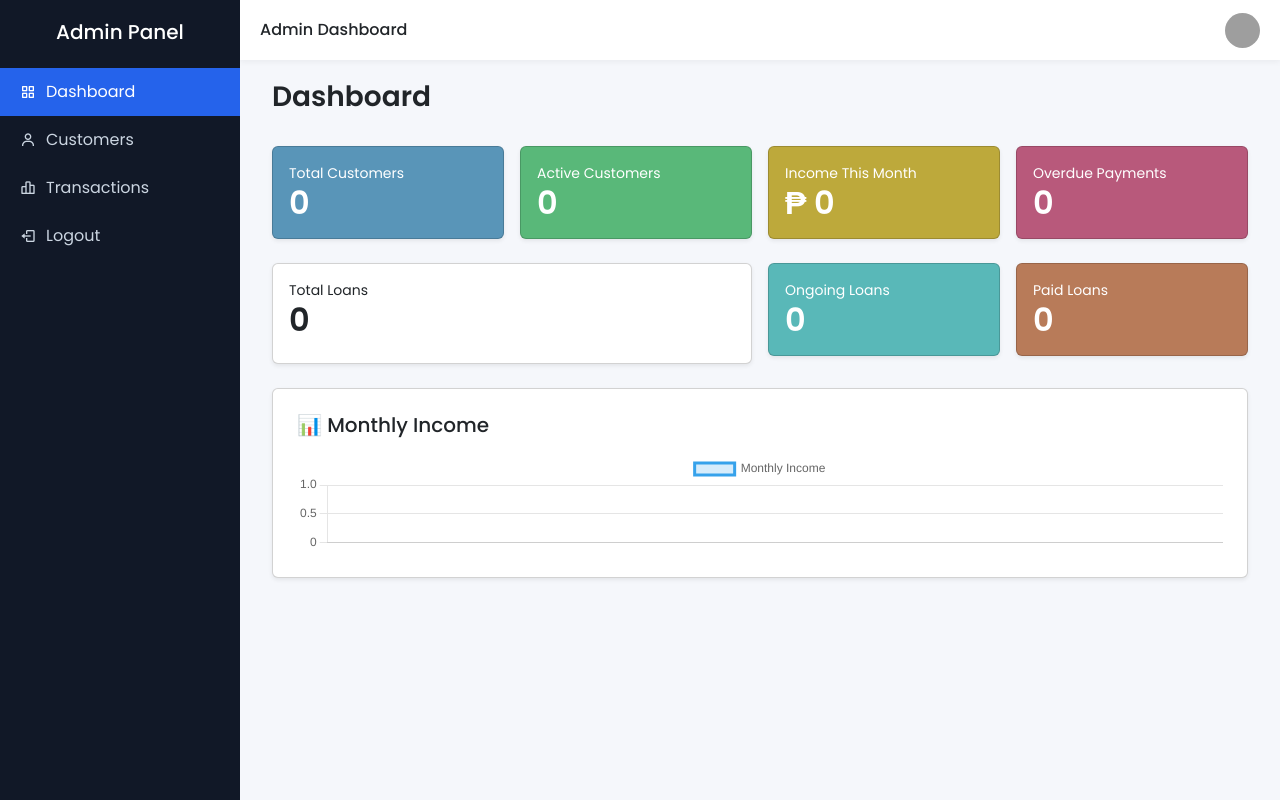
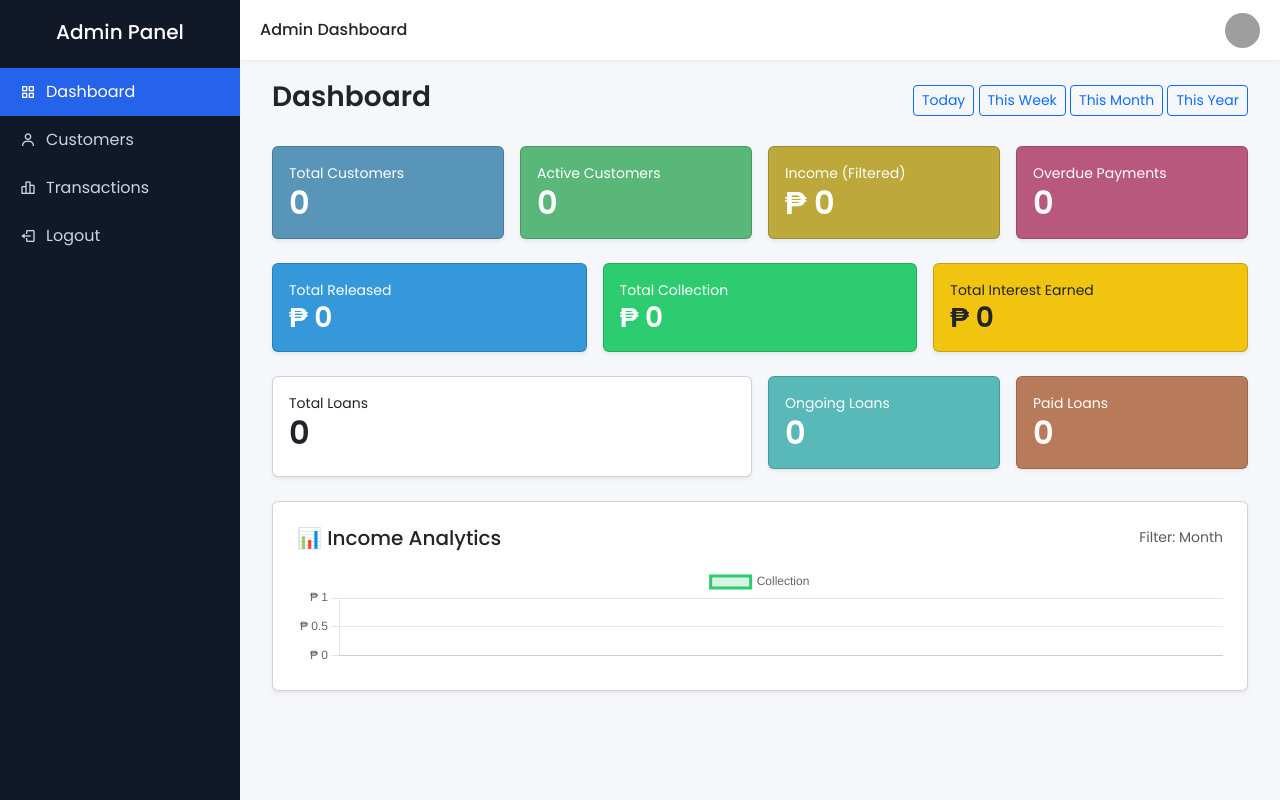
Before and after one commit to jonathan24-prog/Loan-management-System, a Django app: page /dashboard/ in a window 1280 px wide. Run offline with Django 5.2, Linux system fonts and the light colour scheme; data that the repository does not hold is empty; grey boxes are pictures that could not be loaded.

Commit message:
dashboard and customer detail adjustments

```diff
--- a/loans/templates/loans/dashboard.html
+++ b/loans/templates/loans/dashboard.html
@@ -3,12 +3,19 @@
 {% block content %}
 <div class="container-fluid">
 
-    <!-- PAGE TITLE -->
+    <!-- PAGE TITLE + FILTER -->
     <div class="d-flex justify-content-between align-items-center mb-4">
         <h3 class="fw-bold">Dashboard</h3>
+
+        <div>
+            <a href="?filter=day" class="btn btn-sm btn-outline-primary">Today</a>
+            <a href="?filter=week" class="btn btn-sm btn-outline-primary">This Week</a>
+            <a href="?filter=month" class="btn btn-sm btn-outline-primary">This Month</a>
+            <a href="?filter=year" class="btn btn-sm btn-outline-primary">This Year</a>
+        </div>
     </div>
 
-    <!-- STATS CARDS -->
+    <!-- MAIN STATS -->
     <div class="row g-3 mb-4">
         <div class="col-md-3">
             <div class="card shadow-sm p-3 text-white" style="background-color: rgb(89, 149, 184);">
@@ -26,8 +33,8 @@
 
         <div class="col-md-3">
             <div class="card shadow-sm p-3 text-white" style="background-color: rgb(189, 169, 59);">
-                <small>Income This Month</small>
-                <h2 class="fw-bold mb-0">₱ {{ monthly_income }}</h2>
+                <small>Income (Filtered)</small>
+                <h2 class="fw-bold mb-0">₱ {{ total_collection }}</h2>
             </div>
         </div>
 
@@ -39,6 +46,35 @@
         </div>
     </div>
 
+    <!-- FINANCIAL SUMMARY -->
+    <div class="row g-3 mb-4">
+
+        <!-- Total Released -->
+        <div class="col-md-4">
+            <div class="card shadow-sm p-3 text-white" style="background-color:#3498db;">
+                <small>Total Released</small>
+                <h3 class="fw-bold mb-0">₱ {{ total_released }}</h3>
+            </div>
+        </div>
+
+        <!-- Total Collection -->
+        <div class="col-md-4">
+            <div class="card shadow-sm p-3 text-white" style="background-color:#2ecc71;">
+                <small>Total Collection</small>
+                <h3 class="fw-bold mb-0">₱ {{ total_collection }}</h3>
+            </div>
+        </div>
+
+        <!-- Total Interest -->
+        <div class="col-md-4">
+            <div class="card shadow-sm p-3 text-dark" style="background-color:#f1c40f;">
+                <small>Total Interest Earned</small>
+                <h3 class="fw-bold mb-0">₱ {{ total_interest_collected }}</h3>
+            </div>
+        </div>
+
+    </div>
+
     <!-- LOAN ANALYTICS -->
     <div class="row g-3 mb-4">
         <div class="col-md-6">
@@ -47,12 +83,14 @@
                 <h2 class="fw-bold">{{ total_loans }}</h2>
             </div>
         </div>
+
         <div class="col-md-3">
             <div class="card shadow-sm p-3 text-white" style="background-color: rgb(89, 184, 184);">
                 <small>Ongoing Loans</small>
                 <h2 class="fw-bold mb-0">{{ ongoing_loans }}</h2>
             </div>
         </div>
+
         <div class="col-md-3">
             <div class="card shadow-sm p-3 text-white" style="background-color: rgb(184, 123, 89);">
                 <small>Paid Loans</small>
@@ -63,12 +101,17 @@
 
     <!-- CHART -->
     <div class="card shadow-sm p-4">
-        <h5 class="mb-3">📊 Monthly Income</h5>
+        <div class="d-flex justify-content-between align-items-center mb-3">
+            <h5 class="mb-0">📊 Income Analytics</h5>
+            <small class="text-muted">Filter: {{ filter_type|title }}</small>
+        </div>
+
         <canvas id="incomeChart" height="100"></canvas>
     </div>
 
 </div>
 {% endblock %}
+
 
 {% block block_js %}
 <script src="https://cdn.jsdelivr.net/npm/chart.js"></script>
@@ -84,12 +127,14 @@
         data: {
             labels: labels,
             datasets: [{
-                label: 'Monthly Income',
+                label: 'Collection',
                 data: data,
                 fill: true,
-                backgroundColor: 'rgba(54, 162, 235, 0.2)',
-                borderColor: 'rgba(54, 162, 235, 1)',
-                tension: 0.3
+                backgroundColor: 'rgba(46, 204, 113, 0.2)',
+                borderColor: 'rgba(46, 204, 113, 1)',
+                tension: 0.4,
+                pointRadius: 4,
+                pointHoverRadius: 6
             }]
         },
         options: {
@@ -98,7 +143,14 @@
                 legend: { display: true }
             },
             scales: {
-                y: { beginAtZero: true }
+                y: {
+                    beginAtZero: true,
+                    ticks: {
+                        callback: function(value) {
+                            return '₱ ' + value;
+                        }
+                    }
+                }
             }
         }
     });
--- a/loans/views.py
+++ b/loans/views.py
@@ -37,52 +37,110 @@ from django.db.models import Sum, Count
 from django.db.models.functions import TruncMonth
 import json
 
+from django.utils import timezone
+from django.db.models.functions import TruncDay, TruncWeek, TruncMonth, TruncYear,  TruncHour
+from django.db.models import Sum
+import json
+from datetime import date, timedelta
+
 def dashboard(request):
     today = date.today()
+    filter_type = request.GET.get('filter', 'month')  # default = month
 
-    # Total and active customers
+    # DATE FILTER RANGE
+    if filter_type == 'day':
+        payments = PaymentSchedule.objects.filter(date=today)
+
+    elif filter_type == 'week':
+        start_week = today - timedelta(days=today.weekday())
+        payments = PaymentSchedule.objects.filter(date__gte=start_week)
+
+    elif filter_type == 'year':
+        payments = PaymentSchedule.objects.filter(date__year=today.year)
+
+    else:  # month (default)
+        payments = PaymentSchedule.objects.filter(
+            date__year=today.year,
+            date__month=today.month
+        )
+
+    payments = payments.filter(is_paid=True)
+
+    # ✅ TOTAL COLLECTION (filtered)
+    total_collection = payments.aggregate(total=Sum('amount'))['total'] or 0
+
+    # ✅ TOTAL RELEASED (filtered)
+    if filter_type == 'day':
+        loans = Loan.objects.filter(start_date=today)
+    elif filter_type == 'week':
+        loans = Loan.objects.filter(start_date__gte=start_week)
+    elif filter_type == 'year':
+        loans = Loan.objects.filter(start_date__year=today.year)
+    else:
+        loans = Loan.objects.filter(
+            start_date__year=today.year,
+            start_date__month=today.month
+        )
+
+    total_released = loans.aggregate(total=Sum('loan_amount'))['total'] or 0
+
+    # ✅ TOTAL INTEREST (GLOBAL)
+    total_interest_collected = total_collection - total_released
+    if total_interest_collected < 0:
+        total_interest_collected = 0
+
+    # EXISTING STATS
     total_customers = Customer.objects.count()
     active_customers = Customer.objects.filter(
         loans__remaining_balance__gt=0
     ).distinct().count()
 
-    # Monthly income (this month)
-    monthly_income = PaymentSchedule.objects.filter(
-        is_paid=True,
-        date__year=today.year,
-        date__month=today.month
-    ).aggregate(total=Sum('amount'))['total'] or 0
-
-    # Loan analytics
     total_loans = Loan.objects.count()
     ongoing_loans = Loan.objects.filter(remaining_balance__gt=0).count()
     paid_loans = Loan.objects.filter(remaining_balance=0).count()
+
     overdue_payments = PaymentSchedule.objects.filter(
         is_paid=False,
         date__lt=today
     ).count()
 
-    # Monthly income chart (last 12 months)
-    monthly_data_qs = (
-        PaymentSchedule.objects
-        .filter(is_paid=True)
-        .annotate(month=TruncMonth('date'))
-        .values('month')
+    # 📊 CHART GROUPING BASED ON FILTER
+    if filter_type == 'day':
+        trunc = TruncDay('date') # optional if you want hourly
+    elif filter_type == 'week':
+        trunc = TruncDay('date')
+    elif filter_type == 'year':
+        trunc = TruncMonth('date')
+    else:
+        trunc = TruncDay('date')
+
+    chart_qs = (
+        payments
+        .annotate(period=trunc)
+        .values('period')
         .annotate(total=Sum('amount'))
-        .order_by('month')
+        .order_by('period')
     )
 
-    chart_labels = [m['month'].strftime("%b %Y") for m in monthly_data_qs]
-    chart_data = [float(m['total']) for m in monthly_data_qs]
+    chart_labels = [c['period'].strftime("%b %d") for c in chart_qs]
+    chart_data = [float(c['total']) for c in chart_qs]
 
     context = {
         'total_customers': total_customers,
         'active_customers': active_customers,
-        'monthly_income': monthly_income,
+        'monthly_income': total_collection,  # reuse
+
         'total_loans': total_loans,
         'ongoing_loans': ongoing_loans,
         'paid_loans': paid_loans,
         'overdue_payments': overdue_payments,
+
+        # ✅ NEW
+        'total_collection': total_collection,
+        'total_released': total_released,
+        'total_interest_collected': total_interest_collected,
+        'filter_type': filter_type,
+
         'chart_labels': json.dumps(chart_labels),
         'chart_data': json.dumps(chart_data),
     }
@@ -143,7 +201,9 @@ def customer_delete(request, pk):
 
 
 # ================= CUSTOMER DETAILS =================
-from datetime import date  # ADD THIS
+from django.shortcuts import get_object_or_404, render
+from django.db.models import Sum
+from datetime import date
 
 def customer_detail(request, pk):
     customer = get_object_or_404(Customer, pk=pk)
@@ -151,23 +211,43 @@ def customer_detail(request, pk):
 
     total_income = sum([loan.balance for loan in loans])
 
-    # ✅ ADD THIS LOOP
+    total_interest_collected = 0
+    total_collection = 0   # ✅ ALL money collected (principal + interest)
+    total_released = 0     # ✅ ONLY principal
+
     for loan in loans:
+        # ✅ EXISTING LOGIC
         if loan.start_date and loan.due_date:
             loan.total_days = (loan.due_date - loan.start_date).days + 1
             loan.days_left = (loan.due_date - date.today()).days
-
-            # ✅ ADD THIS
             loan.days_overdue = abs(loan.days_left) if loan.days_left < 0 else 0
         else:
             loan.total_days = 0
             loan.days_left = 0
             loan.days_overdue = 0
 
+        # ✅ TOTAL RELEASED (principal only)
+        total_released += loan.loan_amount
+
+        # ✅ TOTAL COLLECTION (sum of all paid schedules)
+        total_paid = loan.schedules.filter(is_paid=True).aggregate(
+            total=Sum('amount')
+        )['total'] or 0
+
+        total_collection += total_paid
+
+        # ✅ INTEREST
+        interest = total_paid - loan.loan_amount
+        if interest > 0:
+            total_interest_collected += interest
+
     context = {
         'customer': customer,
         'loans': loans,
         'total_income': total_income,
+        'total_interest_collected': total_interest_collected,
+        'total_collection': total_collection,   # ✅ ADD
+        'total_released': total_released,       # ✅ ADD
     }
 
     return render(request, 'loans/customer_detail.html', context)
```
Also changed, not shown: loans/templates/loans/customer_detail.html (+30 -1 lines).
